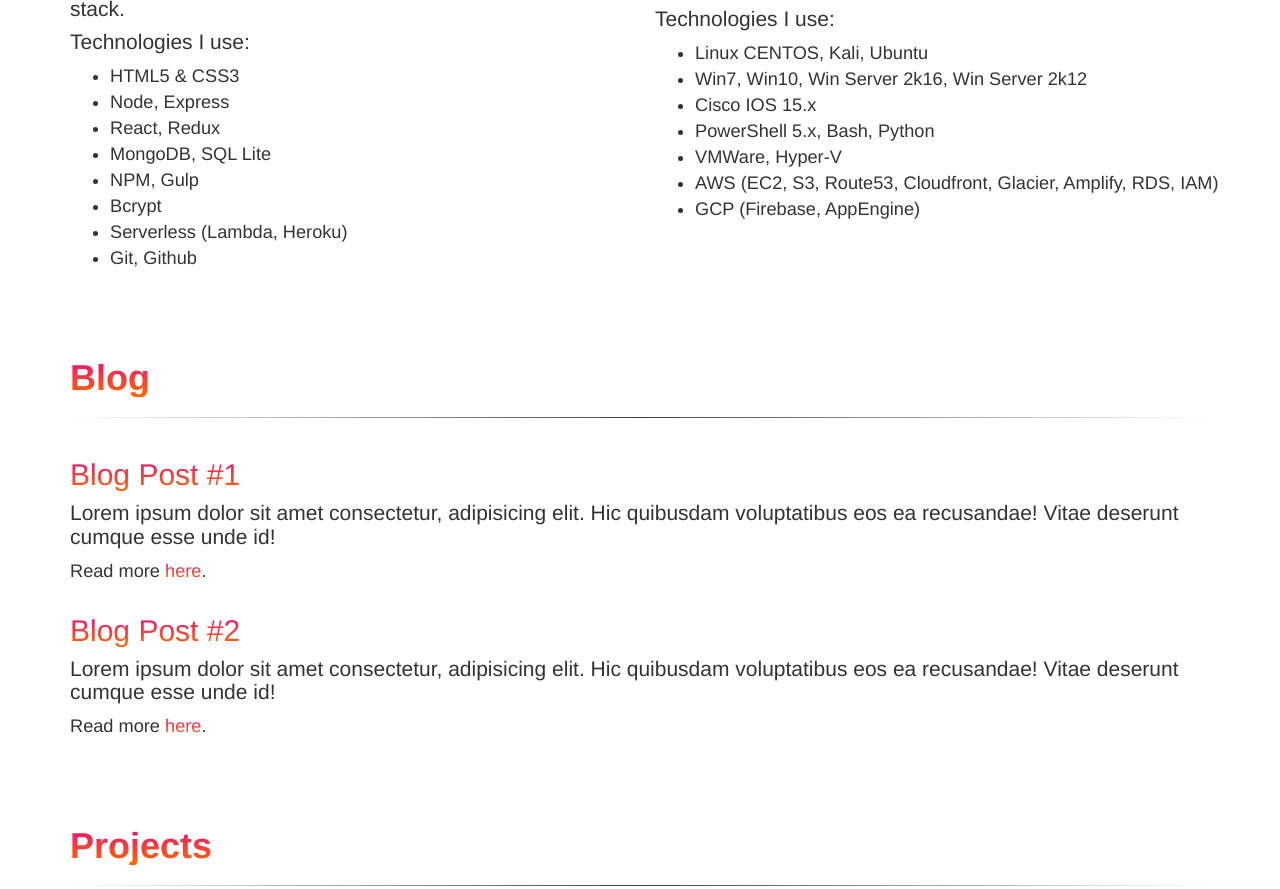
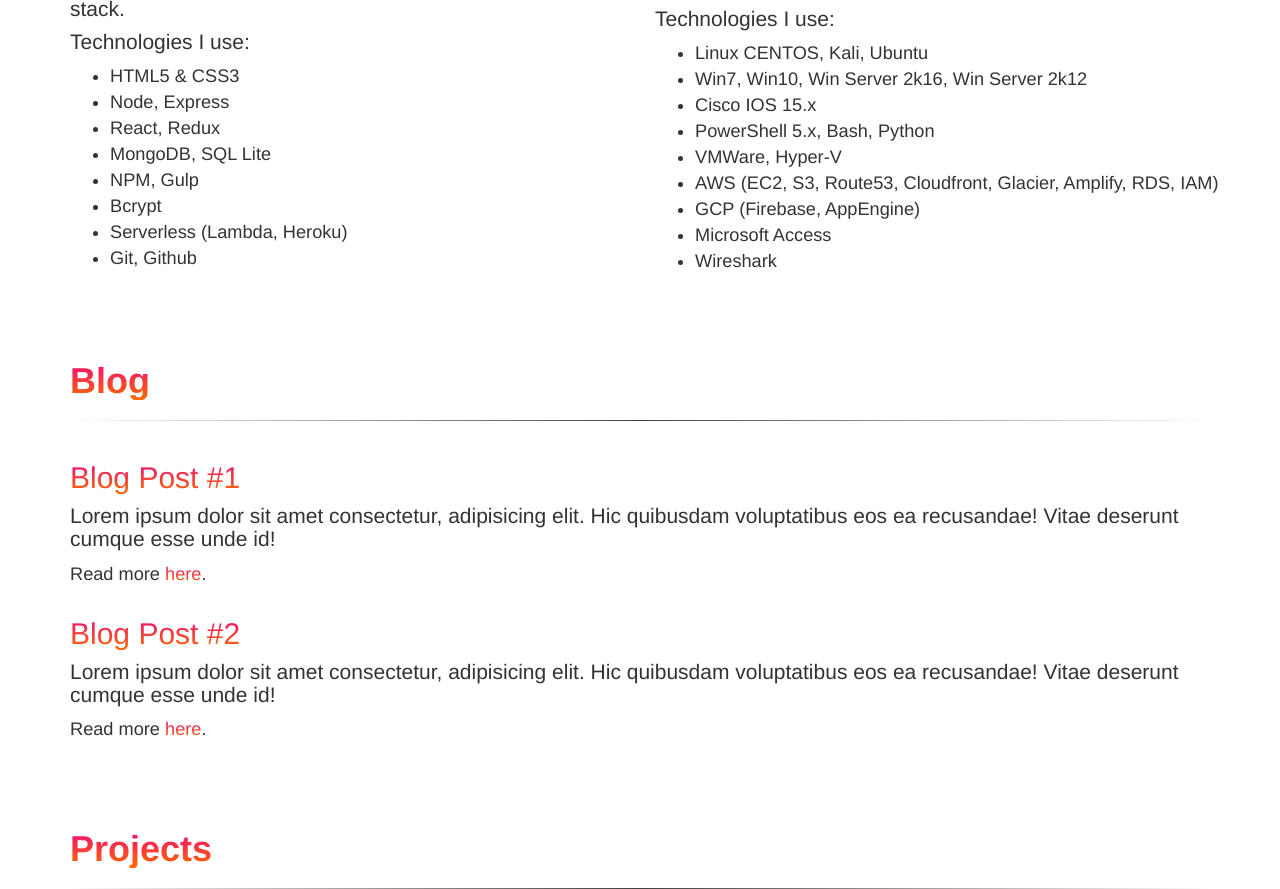
Before and after one commit to Coolfield/coolfield.github.io, a plain HTML site: page index.html in a window 1280 px wide. Shown: the part 810-1699 px from the top of the page. Drawn offline with nearby package versions, Linux system fonts and the light colour scheme.

Commit message:
Add wireshark and MS Access

```diff
--- a/index.html
+++ b/index.html
@@ -90,6 +90,8 @@
         <li>VMWare, Hyper-V</li>
         <li>AWS (EC2, S3, Route53, Cloudfront, Glacier, Amplify, RDS, IAM)</li>
         <li>GCP (Firebase, AppEngine)</li>
+        <li>Microsoft Access</li>
+        <li>Wireshark </li>
 
         </ul>
       </div>
```
